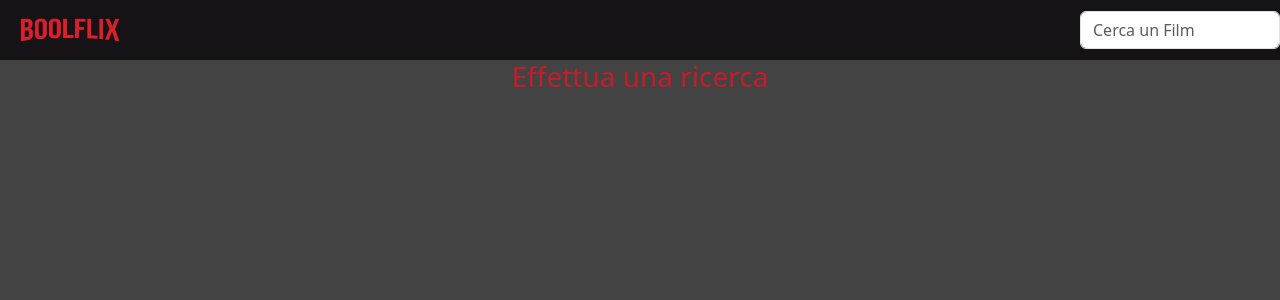
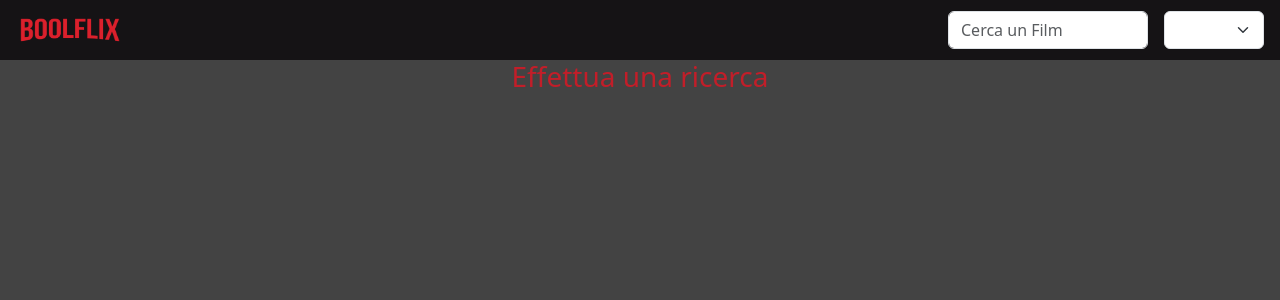
Before and after one commit to AlessandroCingolani/vite-boolflix, a Vue app: page / in a window 1280 px wide. Shown: the top 300 px of the page. Built offline with nearby package versions, Linux system fonts and the light colour scheme.

Commit message:
[ add ] option working

```diff
--- a/src/components/Header.vue
+++ b/src/components/Header.vue
@@ -1,9 +1,15 @@
 <script>
+import { store } from '../data/store'
 import SearchBar from './partials/SearchBar.vue';
 export default {
   name:'Header',
   components:{
     SearchBar
+  },
+  data(){
+    return{
+      store
+    }
   }
 }
 </script>
@@ -12,7 +18,19 @@ export default {
 <template>
   <header class="d-flex align-items-center justify-content-between " >
     <img src="/public/img/logo-boolflix.png" alt="">
-    <SearchBar @keyup.enter="$emit('research')"/>
+
+    <div class="research d-flex">
+      <SearchBar @keyup.enter="$emit('research')"/>
+      <select
+      @change="$emit('research')"
+      v-model="store.option"
+      class="form-select ms-3 me-3 ">
+        <option value="">All</option>
+        <option value="movie">Movie</option>
+        <option value="tv">Series</option>
+      </select>
+
+    </div>
   </header>
 </template>
 
@@ -31,5 +49,8 @@ export default {
       height: 24px;
       margin-right: 10px;
     }
+    .form-select {
+    width: 100px;
+  }
   }
 </style>
```
